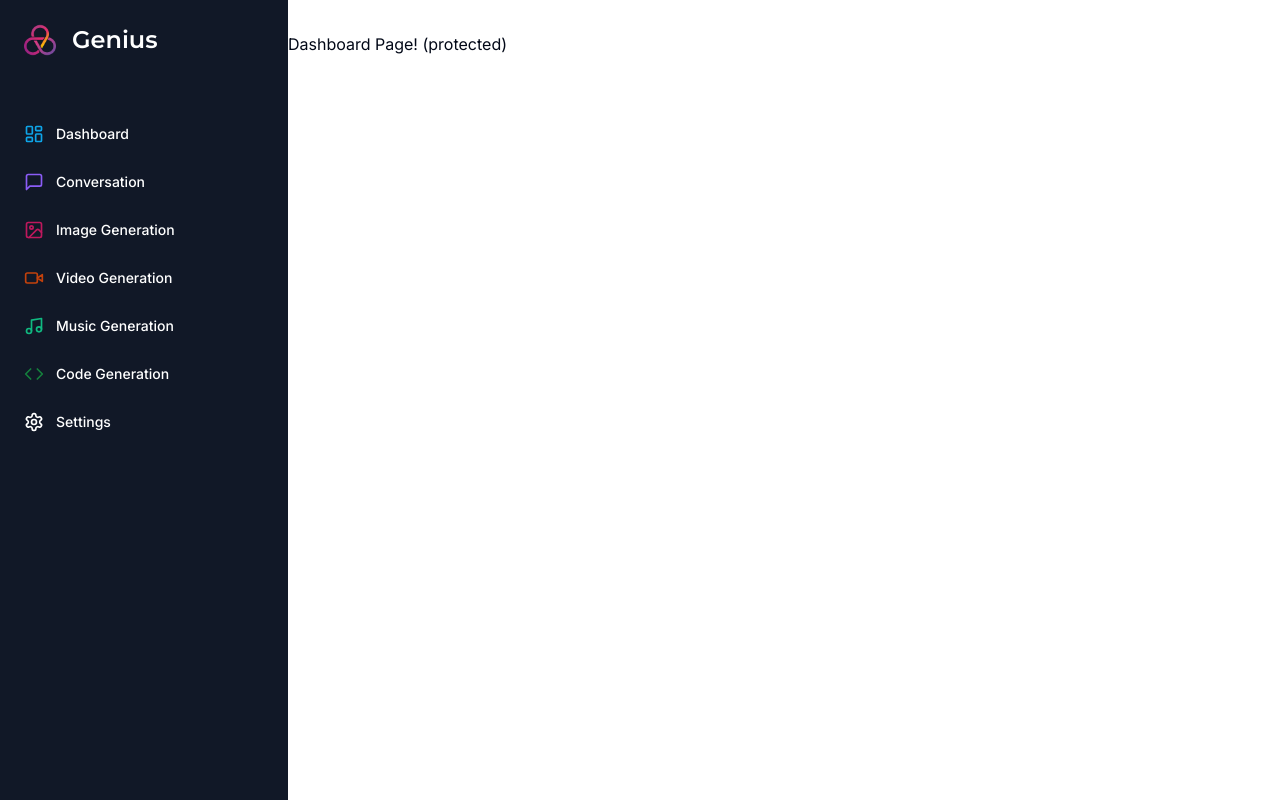
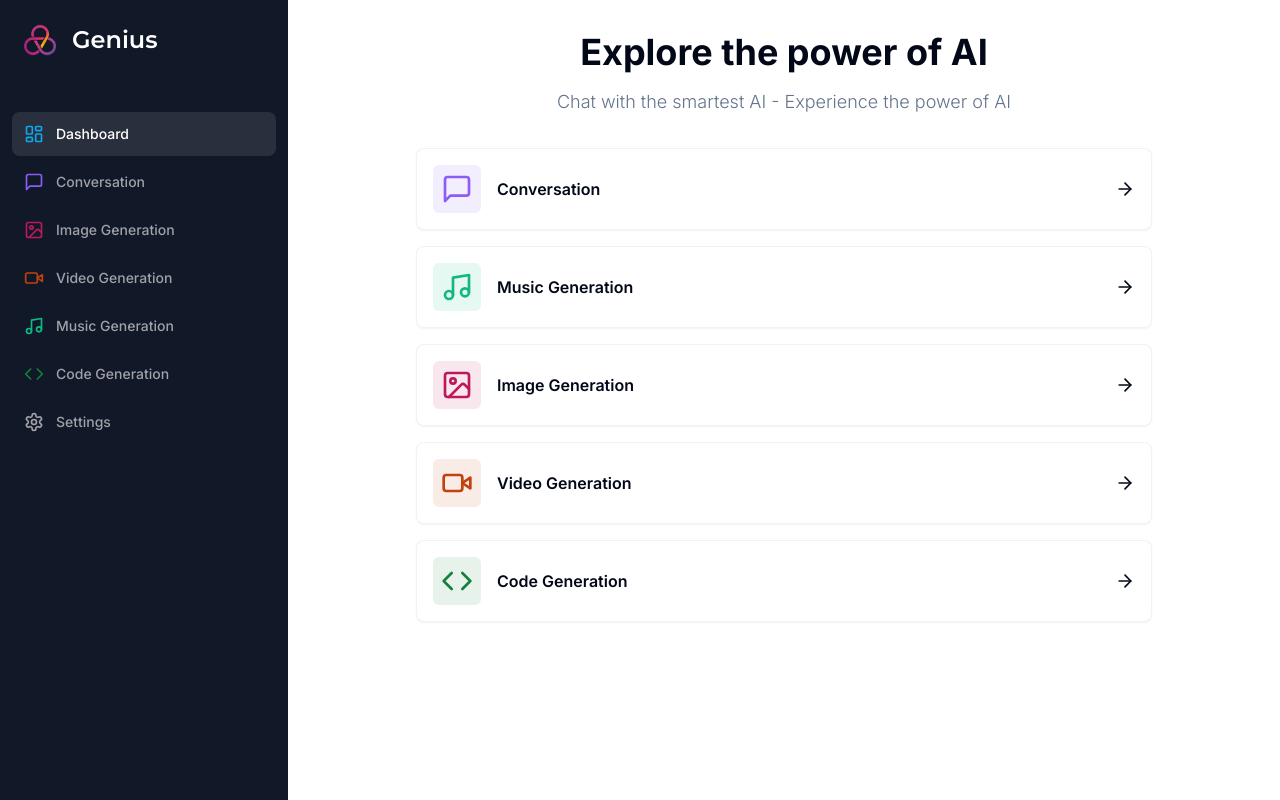
Before and after one commit to carlosbasile19/Genius-SaaS, a Next.js app: page /dashboard in a window 1280 px wide. Built offline with nearby package versions, Linux system fonts and the light colour scheme.

Commit message:
Dashboard UI Completed

```diff
--- a/app/(dashboard)/(routes)/dashboard/page.tsx
+++ b/app/(dashboard)/(routes)/dashboard/page.tsx
@@ -1,9 +1,82 @@
+"use client";
 
+import { Card } from "@/components/ui/card";
+import { cn } from "@/lib/utils";
+import { ArrowRight, Code, ImageIcon, MessageSquare, Music, VideoIcon } from "lucide-react";
+import { useRouter } from "next/navigation";
+
+const tools = [
+  {
+    label: "Conversation",
+    icon : MessageSquare,
+    color: "text-violet-500",
+    bgColor: "bg-violet-500/10",
+    href: "/conversation",
+  },
+  {
+    label: "Music Generation",
+    icon : Music,
+    color: "text-emerald-500",
+    bgColor: "bg-emerald-500/10",
+    href: "/music",
+  },
+  {
+    label: "Image Generation",
+    icon : ImageIcon,
+    color: "text-pink-700",
+    bgColor: "bg-pink-700/10",
+    href: "/image",
+  },
+  {
+    label: "Video Generation",
+    icon : VideoIcon,
+    color: "text-orange-700",
+    bgColor: "bg-orange-700/10",
+    href: "/video",
+  },
+  {
+    label: "Code Generation",
+    icon : Code,
+    color: "text-green-700",
+    bgColor: "bg-green-700/10",
+    href: "/code",
+  }
+]
 
 export default function DashboardPage() {
+  const router = useRouter();
   return (
     <div>
-      <p>Dashboard Page! (protected) </p>
+      <div className="mb-8 space-y-4">
+        <h2 className="text-2xl md:text-4xl font-bold text-center">
+          Explore the power of AI
+        </h2>
+        <p className="text-muted-foreground font-light text-sm md:text-lg text-center">
+          Chat with the smartest AI - Experience the power of AI
+        </p>
+      </div>
+      <div className="px-4 md:px-20 lg:px-32 space-y-4">
+        {
+          tools.map((tool) => (
+            <Card
+             onClick={() => router.push(tool.href)}
+             key={tool.href}
+             className="p-4 border-black/5 flex items-center justify-between hover:shadow-md transition cursor-pointer "
+            >
+              <div className="flex items-center gap-x-4">
+                <div className={cn("p-2 w-fit rounded-md",tool.bgColor)}>
+                    <tool.icon className={cn("w-8 h-8", tool.color)} />
+                </div>
+                <div className="font-semibold">
+                      {tool.label}
+                </div>
+              </div>
+              <ArrowRight className="w-5 h-5" />
+            </Card>
+          ))
+        }
+
+      </div>
 
     </div>
 
--- a/components/mobile-sidebar.tsx
+++ b/components/mobile-sidebar.tsx
@@ -5,8 +5,20 @@
 import { Button } from "./ui/button"
 import { Sheet, SheetContent, SheetTrigger } from "@/components/ui/sheet"
 import Sidebar from "./sidebar"
+import { useEffect, useState } from "react"
 
 const MobileSidebar = () => {
+    const [isMounted, setIsMounted] = useState(false)
+
+    useEffect(() => {
+
+        setIsMounted(true)
+    }, [])
+
+    if (!isMounted) {
+        return null
+    }
+
     return (
         <Sheet>
             <SheetTrigger>
--- a/components/sidebar.tsx
+++ b/components/sidebar.tsx
@@ -5,6 +5,7 @@
 import Link from "next/link";
 import {cn} from "@/lib/utils";
 import { CodeIcon, ImageIcon, LayoutDashboard, MessageSquare, MusicIcon, SettingsIcon, VideoIcon } from "lucide-react";
+import { usePathname } from "next/navigation";
 
 const montserrat = Montserrat({weight: "600", subsets: ["latin-ext"]});
 
@@ -55,6 +56,7 @@
 
 const Sidebar = () => {
 
+    const pathname = usePathname();
     return (
         <div className="space-y-4 py-4 flex flex-col h-full bg-[#111827] text-white">
             <div className="px-3 py-2 flex-1">
@@ -75,8 +77,7 @@
                       <Link
                         href={route.href}
                         key={route.href}
-                        className="text-sm group flex p-3 w-full justify-start font-medium cursor-pointer hover:text-white hover:bg-white/10 rounded-lg transition"
-
+                        className={cn("text-sm group flex p-3 w-full justify-start font-medium cursor-pointer hover:text-white hover:bg-white/10 rounded-lg transition", pathname === route.href ? "bg-white/10 text-white" : "text-zinc-400")}
                       >
                         <div className="flex items-center flex-1">
                             <route.icon className={cn("w-5 h-5 mr-3", route.color)} />
--- /dev/null
+++ b/components/ui/card.tsx
@@ -0,0 +1,79 @@
+import * as React from "react"
+
+import { cn } from "@/lib/utils"
+
+const Card = React.forwardRef<
+  HTMLDivElement,
+  React.HTMLAttributes<HTMLDivElement>
+>(({ className, ...props }, ref) => (
+  <div
+    ref={ref}
+    className={cn(
+      "rounded-lg border bg-card text-card-foreground shadow-sm",
+      className
+    )}
+    {...props}
+  />
+))
+Card.displayName = "Card"
+
+const CardHeader = React.forwardRef<
+  HTMLDivElement,
+  React.HTMLAttributes<HTMLDivElement>
+>(({ className, ...props }, ref) => (
+  <div
+    ref={ref}
+    className={cn("flex flex-col space-y-1.5 p-6", className)}
+    {...props}
+  />
+))
+CardHeader.displayName = "CardHeader"
+
+const CardTitle = React.forwardRef<
+  HTMLParagraphElement,
+  React.HTMLAttributes<HTMLHeadingElement>
+>(({ className, ...props }, ref) => (
+  <h3
+    ref={ref}
+    className={cn(
+      "text-2xl font-semibold leading-none tracking-tight",
+      className
+    )}
+    {...props}
+  />
+))
+CardTitle.displayName = "CardTitle"
+
+const CardDescription = React.forwardRef<
+  HTMLParagraphElement,
+  React.HTMLAttributes<HTMLParagraphElement>
+>(({ className, ...props }, ref) => (
+  <p
+    ref={ref}
+    className={cn("text-sm text-muted-foreground", className)}
+    {...props}
+  />
+))
+CardDescription.displayName = "CardDescription"
+
+const CardContent = React.forwardRef<
+  HTMLDivElement,
+  React.HTMLAttributes<HTMLDivElement>
+>(({ className, ...props }, ref) => (
+  <div ref={ref} className={cn("p-6 pt-0", className)} {...props} />
+))
+CardContent.displayName = "CardContent"
+
+const CardFooter = React.forwardRef<
+  HTMLDivElement,
+  React.HTMLAttributes<HTMLDivElement>
+>(({ className, ...props }, ref) => (
+  <div
+    ref={ref}
+    className={cn("flex items-center p-6 pt-0", className)}
+    {...props}
+  />
+))
+CardFooter.displayName = "CardFooter"
+
+export { Card, CardHeader, CardFooter, CardTitle, CardDescription, CardContent }
--- a/package.json
+++ b/package.json
@@ -9,7 +9,7 @@
     "lint": "next lint"
   },
   "dependencies": {
-    "@clerk/nextjs": "^4.29.1",
+    "@clerk/nextjs": "^4.29.3",
     "@radix-ui/react-dialog": "^1.0.5",
     "@radix-ui/react-slot": "^1.0.2",
     "class-variance-authority": "^0.7.0",
```
Also changed, not shown: 1 other file (tests, documents, lock files or other folders).
